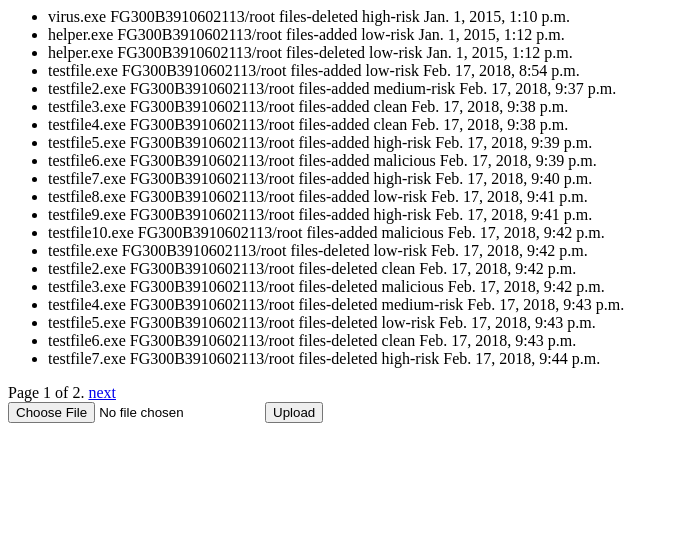
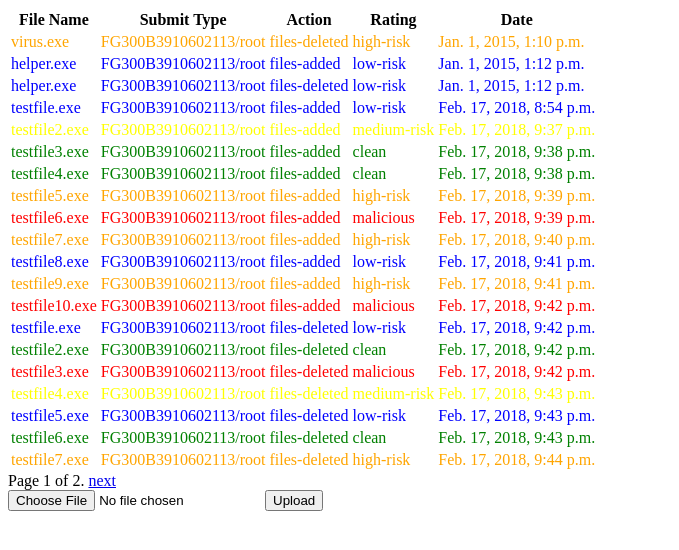
Before and after one commit to chavon1118/fortinetProject, a Django app: page /threatapp/ in a window 1280 px wide. Shown: the top 550 px of the page, without its empty margins (0-679 px from the left). Run offline with Django 3.2, Linux system fonts and the light colour scheme; data comes from the database, SQL or seed files in the repository; both versions use the stored data as it was after the commit.

Commit message:
[css styling] added css styling to color code rows

```diff
--- a/threatProject/threatProject/settings.py
+++ b/threatProject/threatProject/settings.py
@@ -31,13 +31,13 @@ ALLOWED_HOSTS = []
 # Application definition
 
 INSTALLED_APPS = [
+    'threatapp.apps.ThreatappConfig',
     'django.contrib.admin',
     'django.contrib.auth',
     'django.contrib.contenttypes',
     'django.contrib.sessions',
     'django.contrib.messages',
     'django.contrib.staticfiles',
-    'threatapp.apps.ThreatappConfig',
 ]
 
 MIDDLEWARE = [
--- /dev/null
+++ b/threatProject/threatapp/static/threatapp/style.css
@@ -0,0 +1,19 @@
+.clean{
+    color:green;
+}
+
+.malicious{
+    color:red;
+}
+
+.medium-risk{
+    color:yellow;
+}
+
+.low-risk{
+    color:blue;
+}
+
+.high-risk{
+    color:orange;
+}
--- a/threatProject/threatapp/templates/threatapp/index.html
+++ b/threatProject/threatapp/templates/threatapp/index.html
@@ -1,9 +1,28 @@
+{% load static %}
+
+<link rel="stylesheet" type="text/css" href="{% static 'threatapp/style.css' %}" />
+
 {% if threats_list %}
-    <ul>
+<table>
+<thead>
+    <tr>
+        <th>File Name</th>
+        <th>Submit Type</th>
+        <th>Action</th>
+        <th>Rating</th>
+        <th>Date</th>
+    </tr>
+</thead>
     {% for threat in threats_list %}
-        <li>{{ threat.filename }} {{ threat.submit_type }} {{ threat.action }} {{ threat.rating }} {{ threat.date }}</li>
+    <tr class="{{ threat.rating }}">
+        <td>{{ threat.filename }}</td>
+        <td>{{ threat.submit_type }}</td>
+        <td>{{ threat.action }}</td>
+        <td>{{ threat.rating }}</td>
+        <td>{{ threat.date }}</td>
+    </tr>
     {% endfor %}
-    </ul>
+</table>
 {% else %}
     <p>No threats are available.</p>
 {% endif %}
--- a/threatProject/threatapp/urls.py
+++ b/threatProject/threatapp/urls.py
@@ -5,4 +5,5 @@ from . import views
 app_name = 'threatapp'
 urlpatterns = [
     path('', views.IndexView.as_view(), name='index'),
+    path('uploadfile/', views.uploadfile, name='uploadfile')
 ]
--- a/threatProject/threatapp/views.py
+++ b/threatProject/threatapp/views.py
@@ -24,5 +24,4 @@ def uploadfile(request):
             for threat in data:
                 Threat.objects.update_or_create(date=datetime.strptime(threat['date'],'%b %d, %Y %H:%M:%S'), filename=threat['filename'],
                 action=threat['action'],submit_type=threat['submit-type'],rating=threat['rating'])
-            return HttpResponseRedirect(reverse('threatapp:index'))
-    return render(request,'threatapp/index.html',{'form':form})
+    return HttpResponseRedirect(reverse('threatapp:index'))
```
Also changed, not shown: threatProject/db.sqlite3.
